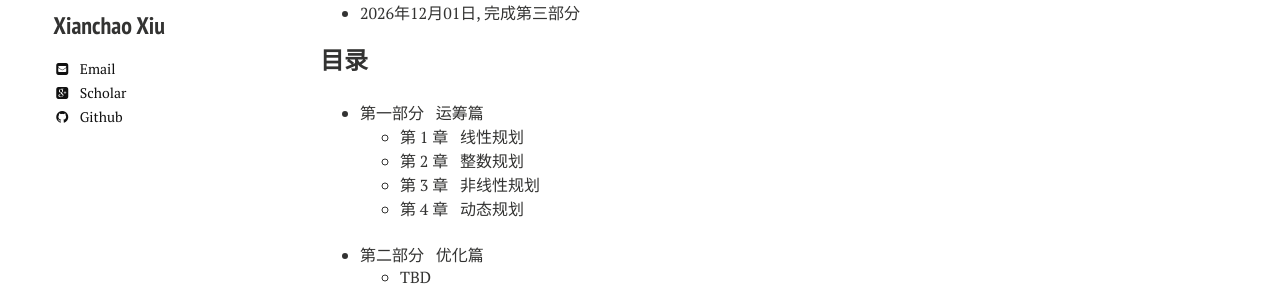
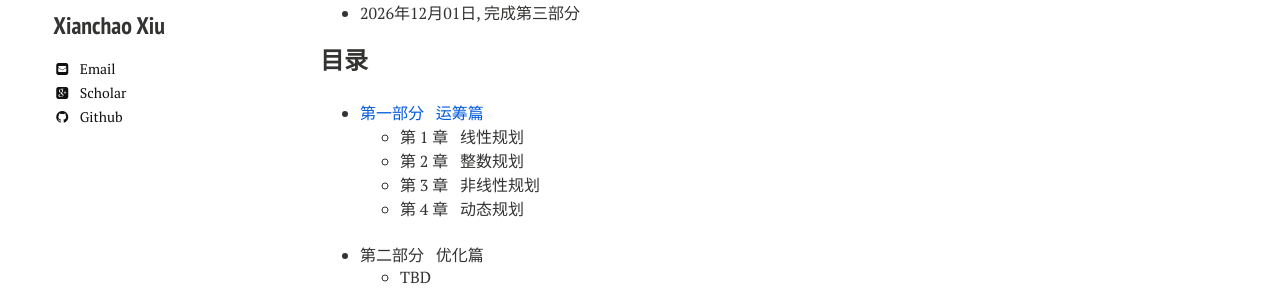
Before and after one commit to xianchaoxiu/xianchaoxiu.github.io, a Jekyll site: the page built from chinese/book/ORO/index.md, in a window 1280 px wide. Shown: the part 224-519 px from the top of the page. Built offline with Jekyll 4.4.1, drawn with Linux system fonts in a browser that asks for light colours; nearby versions of some CDN libraries.

Commit message:
Update index.md

```diff
--- a/chinese/book/ORO/index.md
+++ b/chinese/book/ORO/index.md
@@ -14,7 +14,7 @@ share: false
 
 ### 目录
 
-* 第一部分 &nbsp; 运筹篇 <br>
+* <a href="../ORO/Part-I.pdf" class="textlink" target="_blank"> 第一部分 &nbsp; 运筹篇  </a> <br>
   - 第 1 章 &nbsp;  线性规划 <br>
   - 第 2 章 &nbsp;  整数规划<br>
   - 第 3 章 &nbsp;  非线性规划 <br>
```
